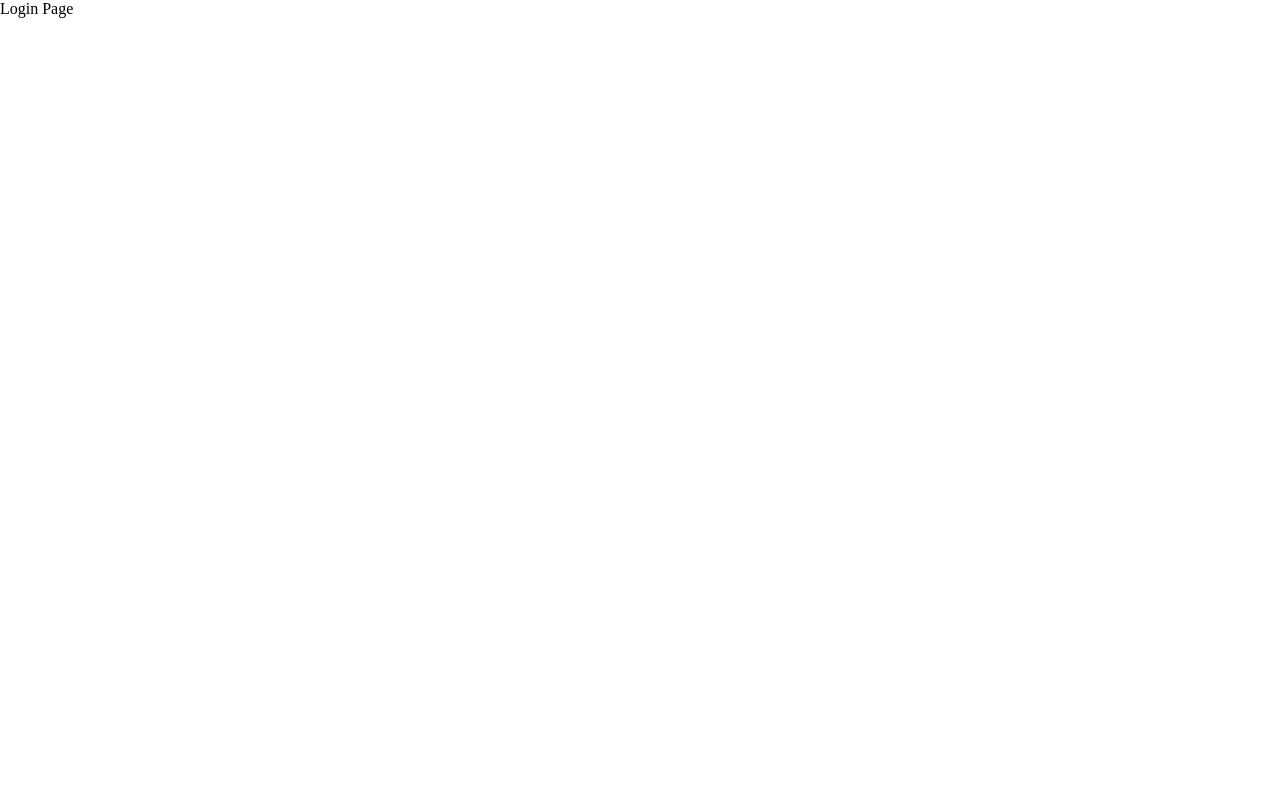
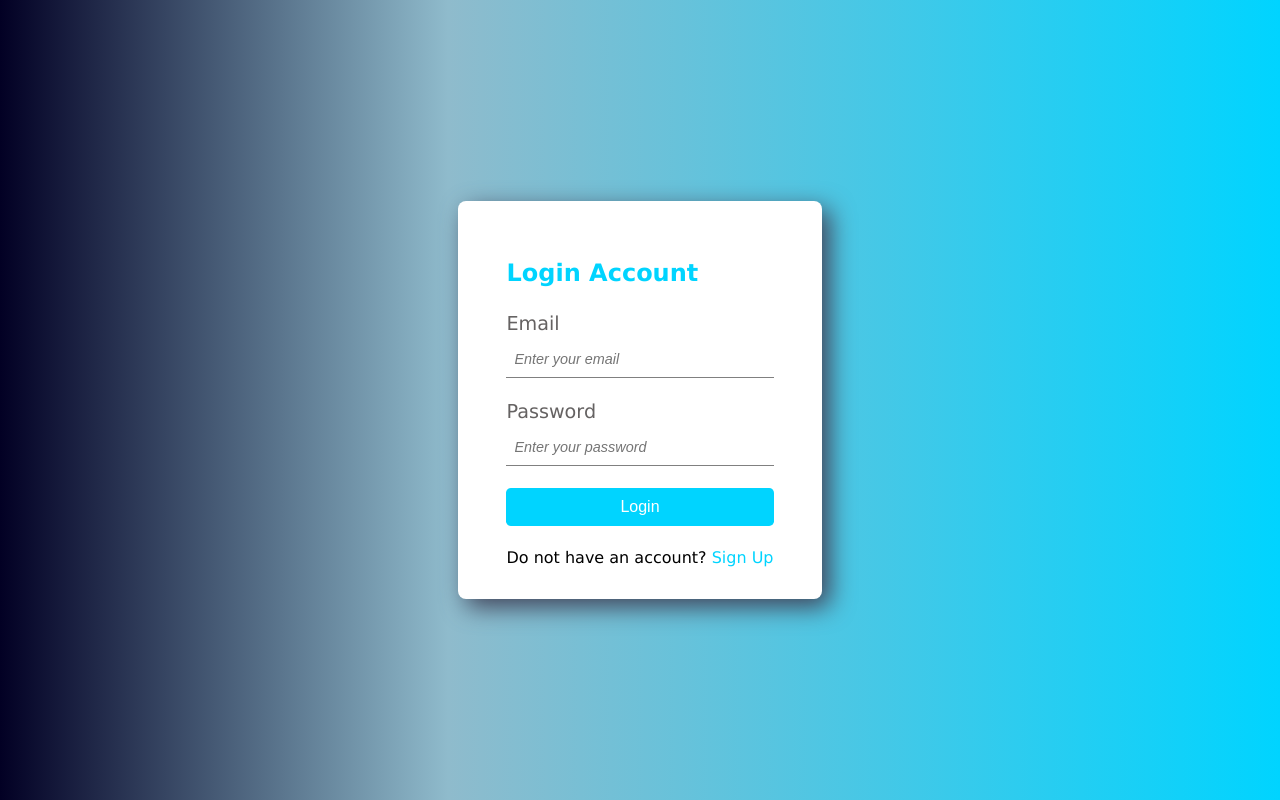
Before and after one commit to SuperVillain0/macrocosmos, a React (Create React App) app in the folder client/: page /login in a window 1280 px wide. Built offline with nearby package versions, Linux system fonts and the light colour scheme.

Commit message:
Working Routes MERN

```diff
--- a/client/src/index.css
+++ b/client/src/index.css
@@ -1,3 +1,4 @@
+/* Defaults */
 *,
 ::before,
 ::after {
@@ -5,3 +6,125 @@
   padding: 0;
   margin: 0;
 }
+
+label {
+  font-size: 1.2rem;
+  color: #656262;
+}
+
+html,
+body {
+  height: 100%;
+  width: 100%;
+}
+
+body {
+  display: flex;
+  justify-content: center;
+  align-items: center;
+  background: linear-gradient(
+    90deg,
+    rgba(2, 0, 36, 1) 0%,
+    rgba(143, 187, 204, 1) 35%,
+    rgba(0, 212, 255, 1) 100%
+  );
+  font-family: Verdana, Geneva, Tahoma, sans-serif;
+}
+
+.form_container {
+  background-color: #fff;
+  padding: 2rem 3rem;
+  border-radius: 0.5rem;
+  width: 100%;
+  max-width: 400px;
+  box-shadow: 8px 8px 24px 0px rgba(66, 68, 90, 1);
+}
+
+.form_container > h2 {
+  margin-block: 1rem;
+  padding-block: 0.6rem;
+  color: rgba(0, 212, 255, 1);
+}
+
+.form_container > form {
+  display: flex;
+  flex-direction: column;
+  gap: 1.4rem;
+}
+
+.form_container div {
+  display: flex;
+  flex-direction: column;
+  gap: 0.3rem;
+}
+
+.form_container input {
+  border: none;
+  padding: 0.5rem;
+  border-bottom: 1px solid gray;
+  font-size: 1.1rem;
+  outline: none;
+}
+
+.form_container input::placeholder {
+  font-size: 0.9rem;
+  font-style: italic;
+}
+
+.form_container button {
+  background-color: rgba(0, 212, 255, 1);
+  color: #fff;
+  border: none;
+  padding: 0.6rem;
+  font-size: 1rem;
+  cursor: pointer;
+  border-radius: 0.3rem;
+}
+
+span a {
+  text-decoration: none;
+  color: rgba(0, 212, 255, 1);
+}
+
+.home_page {
+  height: 100vh;
+  width: 100vw;
+  background: #000;
+  color: white;
+  display: flex;
+  justify-content: center;
+  align-items: center;
+  text-transform: uppercase;
+  font-size: 3rem;
+  flex-direction: column;
+  gap: 1rem;
+}
+
+.home_page span {
+  color: rgba(0, 212, 255, 1);
+}
+
+.home_page button {
+  background-color: rgb(27, 73, 83);
+  color: #fff;
+  cursor: pointer;
+  padding: 1rem 3rem;
+  font-size: 2rem;
+  border-radius: 2rem;
+  transition: ease-in 0.3s;
+  border: none;
+}
+
+.home_page button:hover {
+  background-color: rgba(0, 212, 255, 1);
+}
+
+@media only screen and (max-width: 1200px) {
+  .home_page {
+    font-size: 1.5rem;
+  }
+  .home_page button {
+    padding: 0.6rem 1rem;
+    font-size: 1.5rem;
+  }
+}
--- a/client/src/index.js
+++ b/client/src/index.js
@@ -3,14 +3,24 @@ import ReactDOM from "react-dom/client";
 import "./index.css";
 import App from "./App";
 import { BrowserRouter } from "react-router-dom";
+import { ToastContainer } from "react-toastify";
 import "react-toastify/dist/ReactToastify.css";
-// import "react-toastify/dist/react-toastify.css";
 
 const root = ReactDOM.createRoot(document.getElementById("root"));
 root.render(
   <React.StrictMode>
     <BrowserRouter>
       <App />
+      <ToastContainer
+        position="top-right"
+        autoClose={1700}
+        hideProgressBar
+        newestOnTop
+        closeOnClick
+        rtl={false}
+        pauseOnFocusLoss={false}
+        draggable
+      />
     </BrowserRouter>
   </React.StrictMode>
 );
--- a/client/src/pages/Home.jsx
+++ b/client/src/pages/Home.jsx
@@ -1,7 +1,56 @@
-import React from "react";
+import React, { useEffect, useState } from "react";
+import { useNavigate } from "react-router-dom";
+import { useCookies } from "react-cookie";
+import axios from "axios";
 
 const Home = () => {
-  return <div>Home Page</div>;
+  const navigate = useNavigate();
+  const [cookies, removeCookie] = useCookies([]);
+  const [username, setUsername] = useState("");
+
+  useEffect(() => {
+    const verifyCookie = async () => {
+      if (!cookies.token) {
+        navigate("/login");
+      }
+
+      const { data } = await axios.post(
+        "http://localhost:8080",
+        {},
+        { withCredentials: true }
+      );
+
+      const { status, user } = data;
+      setUsername(user);
+      // return status
+      //   ? console.log("success")
+      //   : (removeCookie("token"), navigate("/login"));
+      if (status) {
+        return;
+      } else {
+        return removeCookie("token"), navigate("/login");
+      }
+    };
+
+    verifyCookie();
+  }, [cookies, navigate, removeCookie]);
+
+  const Logout = () => {
+    removeCookie("token");
+    navigate("/signup");
+  };
+
+  return (
+    <>
+      <div className="home_page">
+        <h4>
+          {" "}
+          Welcome <span>{username} </span>
+        </h4>
+        <button onClick={Logout}>Logout</button>
+      </div>
+    </>
+  );
 };
 
 export default Home;
--- a/client/src/pages/Login.jsx
+++ b/client/src/pages/Login.jsx
@@ -1,7 +1,103 @@
-import React from "react";
+import React, { useState } from "react";
+import { Link, useNavigate } from "react-router-dom";
+import axios from "axios";
+import { toast } from "react-toastify";
 
 const Login = () => {
-  return <div>Login Page</div>;
+  const navigate = useNavigate();
+  const [inputValue, setInputValue] = useState({
+    email: "",
+    password: ""
+  });
+
+  const { email, password } = inputValue;
+
+  const handleOnChange = e => {
+    const { name, value } = e.target;
+    setInputValue({
+      ...inputValue,
+      [name]: value
+    });
+  };
+
+  const handleError = err => {
+    toast.error(err, {
+      pauseOnHover: false
+    });
+  };
+  const handleSuccess = msg => {
+    toast.success(msg, {
+      pauseOnHover: false
+    });
+  };
+
+  const handleSubmit = async e => {
+    e.preventDefault();
+    try {
+      const { data } = await axios.post(
+        "http://localhost:8080/login",
+        {
+          ...inputValue
+        },
+        { withCredentials: true }
+      );
+
+      const { success, message } = data;
+      if (success) {
+        handleSuccess(message);
+        setTimeout(() => {
+          navigate("/");
+        }, 2500);
+      } else {
+        handleError(message);
+      }
+    } catch (err) {
+      console.log(err);
+    }
+
+    setInputValue({
+      ...inputValue,
+      email: "",
+      password: ""
+    });
+  };
+
+  return (
+    <div className="form_container">
+      <h2>Login Account</h2>
+
+      <form onSubmit={handleSubmit}>
+        <div>
+          <label htmlFor="email">Email</label>
+          <input
+            type="email"
+            name="email"
+            id="email"
+            value={email}
+            placeholder="Enter your email"
+            onChange={handleOnChange}
+            required
+          />
+        </div>
+        <div>
+          <label htmlFor="password">Password</label>
+          <input
+            type="password"
+            name="password"
+            id="password"
+            value={password}
+            placeholder="Enter your password"
+            onChange={handleOnChange}
+            required
+          />
+        </div>
+        <button type="submit">Login</button>
+        <span>
+          Do not have an account? <Link to={"/signup"}>Sign Up</Link>
+        </span>
+      </form>
+    </div>
+  );
 };
 
 export default Login;
--- a/client/src/pages/Signup.jsx
+++ b/client/src/pages/Signup.jsx
@@ -1,7 +1,117 @@
-import React from "react";
+import React, { useState } from "react";
+import { Link, useNavigate } from "react-router-dom";
+import axios from "axios";
+import { toast } from "react-toastify";
 
 const Signup = () => {
-  return <div>Signup Page</div>;
+  const navigate = useNavigate();
+  const [inputValue, setInputValue] = useState({
+    email: "",
+    password: "",
+    username: ""
+  });
+
+  const { email, password, username } = inputValue;
+
+  const handleOnChange = e => {
+    const { name, value } = e.target;
+    setInputValue({
+      ...inputValue,
+      [name]: value
+    });
+  };
+
+  const handleError = err => {
+    toast.error(err, {
+      pauseOnHover: false
+    });
+  };
+  const handleSuccess = msg => {
+    toast.success(msg, {
+      pauseOnHover: false
+    });
+  };
+
+  const handleSubmit = async e => {
+    e.preventDefault();
+    try {
+      const { data } = await axios.post(
+        "http://localhost:8080/signup",
+        {
+          ...inputValue
+        },
+        { withCredentials: true }
+      );
+
+      const { success, message } = data;
+      if (success) {
+        handleSuccess(message);
+        setTimeout(() => {
+          navigate("/");
+        }, 1700);
+      } else {
+        handleError(message);
+      }
+    } catch (err) {
+      console.log(err);
+    }
+
+    setInputValue({
+      ...inputValue,
+      email: "",
+      password: "",
+      username: ""
+    });
+  };
+
+  return (
+    <div className="form_container">
+      <h2>Sign Up Account</h2>
+
+      <form onSubmit={handleSubmit}>
+        <div>
+          <label htmlFor="email">Email</label>
+          <input
+            type="email"
+            name="email"
+            id="email"
+            value={email}
+            placeholder="Enter your email"
+            onChange={handleOnChange}
+            required
+          />
+        </div>
+        <div>
+          <label htmlFor="username">Username</label>
+          <input
+            type="username"
+            name="username"
+            id="username"
+            value={username}
+            placeholder="Enter your username"
+            onChange={handleOnChange}
+            required
+          />
+        </div>
+        <div>
+          <label htmlFor="password">Password</label>
+          <input
+            type="password"
+            name="password"
+            id="password"
+            value={password}
+            placeholder="Enter your password"
+            onChange={handleOnChange}
+            required
+          />
+        </div>
+        <button type="submit">Sign Up</button>
+        <span>
+          Already have an account? <Link to={"/login"}>Login</Link>
+        </span>
+      </form>
+    </div>
+  );
 };
 
 export default Signup;
```
